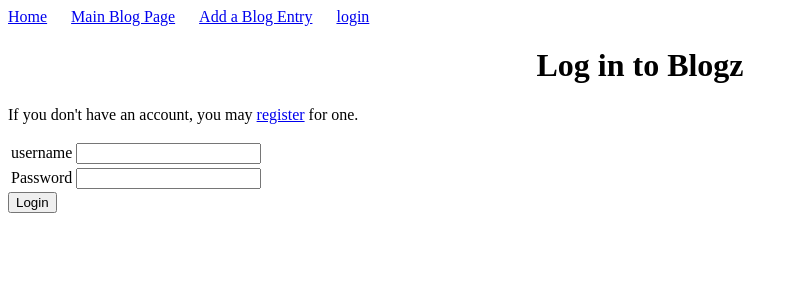
After one commit to smcdole05/Blogz, a Flask app: page /login in a window 1280 px wide. The commit adds this page. Shown: the top 300 px of the page, without its empty margins (0-798 px from the left). Run offline with Flask 2, Linux system fonts and the light colour scheme.

Commit message:
user class, login, signup, logout

```diff
--- a/main.py
+++ b/main.py
@@ -1,4 +1,4 @@
-from flask import Flask, request, redirect, render_template, flash
+from flask import Flask, request, redirect, render_template, session, flash
 from flask_sqlalchemy import SQLAlchemy
 
 app = Flask(__name__)
@@ -9,17 +9,104 @@ app.config['SQLALCHEMY_ECHO'] = True
 db = SQLAlchemy(app)
 app.secret_key = '12345'
 
-
-
 class Blog(db.Model):
 
     id = db.Column(db.Integer, primary_key=True)
     title = db.Column(db.String(120))
     body = db.Column(db.String(1000))
+    owner_id = db.Column(db.Integer, db.ForeignKey('user.id'))
 
-    def __init__(self, title, body):
+    def __init__(self, title, body, owner):
         self.title = title
         self.body = body
+        self.owner = owner
+
+class User(db.Model):
+    id = db.Column(db.Integer, primary_key=True)
+    username = db.Column(db.String(120), unique=True)
+    password = db.Column(db.String(120))
+    blogs = db.relationship('Blog', backref='owner')
+
+    def __init__(self, username, password):
+        self.username = username
+        self.password = password
+
+# # TODO create a require_login
+# @app.before_request
+# def require_login():
+#     allowed_routes = ['login', 'signup', 'blog', 'index']
+#     if request.endpoint not in allowed_routes and 'username' not in session:
+#         return redirect('/login')
+
+
+@app.route('/signup', methods=['GET'])
+def signup():
+    return render_template('signup.html')
+
+@app.route("/signup", methods=['POST'])
+def validate_signup():
+
+    if request.method == 'POST':
+        username = request.form['username']
+        password = request.form['password']
+        password_check = request.form['confirm_password']
+
+        username_error = ''
+        password_error = ''
+        password_check_error = ''
+
+        if len(username) < 3 or len(username) > 20:
+            username_error = "username must contain no spaces and must be between 3 and 20 characters"
+            username = ""
+
+        if " " in password or len(password) < 3 or len(password) > 20:
+            password_error = "Password must not contain spaces and must be between 3-20 characters"
+            password = ''
+
+        if not password_check == password:
+            password_check_error = "That password does not match"
+            password_check = ''
+        elif " " in password_check or len(password_check) < 3 or len(password_check) > 20:
+            password_check_error = "Password must not contain spaces and must be between 3-20 characters"
+            password_check = ''
+
+        if not username_error and not password_error and not password_check_error:
+            existing_user = User.query.filter_by(username=username).first()
+            if not existing_user:
+                new_user = User(username, password)
+                db.session.add(new_user)
+                db.session.commit()
+                session['username'] = username
+                return redirect('/new_entry')
+            else:
+                username_error = 'User already exists'
+                return render_template('signup.html', username_error=username_error)
+
+        else:
+            return render_template('signup.html', password_error=password_error, password_conf_error=password_check_error, username_error=username_error, username=username)
+
+
+@app.route('/login', methods=['POST', 'GET'])
+def login():
+    if request.method == 'POST':
+        username = request.form['username']
+        password = request.form['password']
+        user = User.query.filter_by(username=username).first()
+        if user and user.password == password:
+            session['username'] = username
+            flash('Logged in')
+            return redirect('/new_entry')
+        else:
+            flash('User password incorrect, or user does not exist', 'error')
+
+    return render_template('login.html')
+
+## TODO create a / index route handler function
+
+@app.route('/logout')
+def logout():
+    del session['username']
+    return redirect('/blog')
 
 @app.route('/new_entry', methods=['POST', 'GET'])
 def new_entry():
@@ -28,7 +115,7 @@ def new_entry():
         blog_title = request.form['entry_title']
         blog_body = request.form['entry_body']
         if blog_title != '' and blog_body != '':
-            new_blog = Blog(blog_title, blog_body)
+            new_blog = Blog(blog_title, blog_body, get_logged_in_user())
             db.session.add(new_blog)
             db.session.commit()
             blog = db.session.query(Blog).order_by(Blog.id.desc()).first()
@@ -44,6 +131,9 @@ def new_entry():
 
     return render_template('new_entry.html', title=title)
 
+def get_logged_in_user():
+    return User.query.filter_by(username=session['username']).first()
+
 @app.route('/blog', methods=['POST', 'GET'])
 def index():
 
--- a/templates/base.html
+++ b/templates/base.html
@@ -6,6 +6,7 @@
     }
     div {
         display: inline-block;
+        margin-right: 20px;
     }
     .error {
         color: red;
@@ -17,6 +18,10 @@
 <body>
 
     <div>
+        <a href='index'>Home</a>
+    </div>
+
+    <div>
         <a href='blog'>Main Blog Page</a>
     </div>
 
@@ -24,6 +29,16 @@
         <a href='new_entry'>Add a Blog Entry</a>
     </div>
 
+    {% if session['username'] %}
+    <div>
+        <a href='logout'>logout</a>
+    </div>
+    {% else %}
+    <div>
+        <a href='login'>login</a>
+    </div>
+    {% endif %}
+
     {% block content %}
     {% endblock %}
 
--- /dev/null
+++ b/templates/index.html
@@ -0,0 +1,6 @@
+{% extends "base.html" %}
+
+{% block content %}
+
+
+{% endblock %}
--- /dev/null
+++ b/templates/login.html
@@ -0,0 +1,31 @@
+{% extends "base.html" %}
+
+{% block content %}
+
+<h1>Log in to Blogz</h1>
+<p>If you don't have an account, you may <a href='/signup'>register</a> for one.</p>
+<form action='/login' method='post'>
+    <table>
+        <tr>
+            <td><label for='username'>
+            username</label></td>
+            <td>
+            <input type="text" name="username" value='{{username}}'/>
+            </td>
+        </tr>
+        <tr>
+            <td><label for='password'>
+                Password</label></td>
+                <td><input type="password" name="password" value='{{password}}'/></td>
+            </tr>
+            {% with messages = get_flashed_messages(with_categories=True) %}
+                <ul>
+                {% for category,message in messages %}
+                    <li class='{{category}}'>{{message}}</li>
+                {% endfor %}
+                </ul>
+            {% endwith %}
+    </table>
+    <input type="submit" value="Login" />
+</form>
+{% endblock %}
--- /dev/null
+++ b/templates/singleUser.html
@@ -0,0 +1,6 @@
+{% extends "base.html" %}
+
+{% block content %}
+
+
+{% endblock %}
```
Also changed, not shown: templates/signup.html (added, +35 -0 lines).
